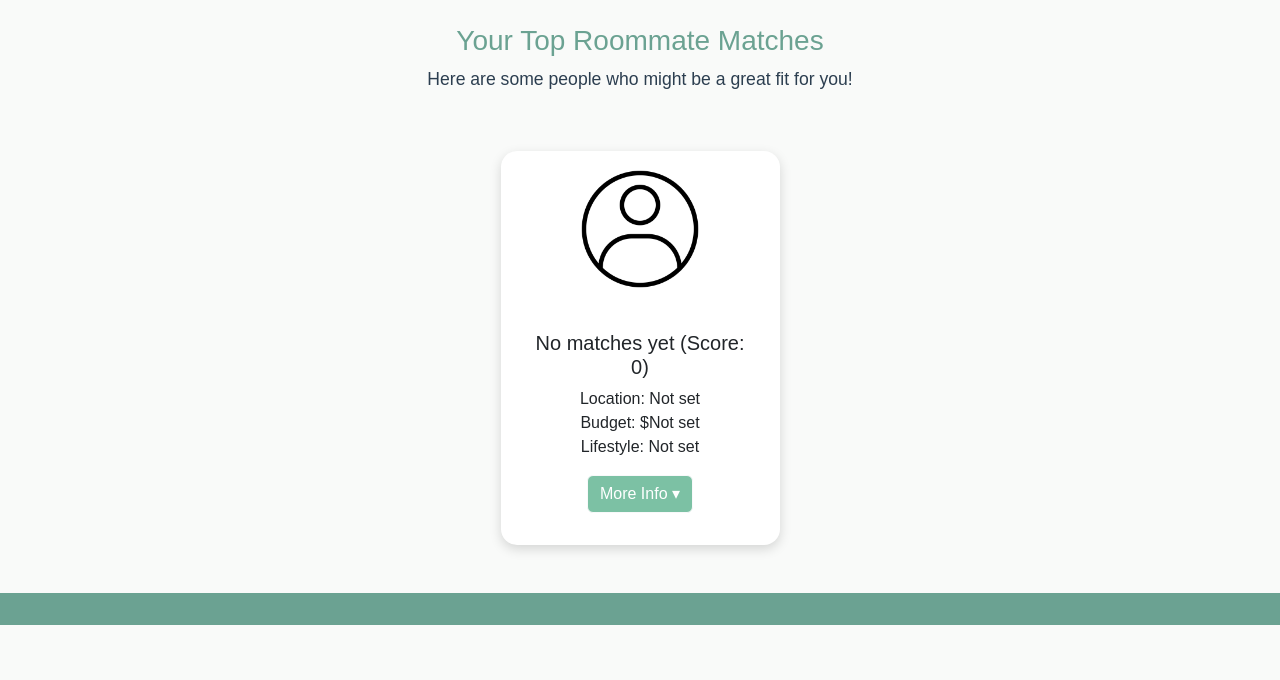
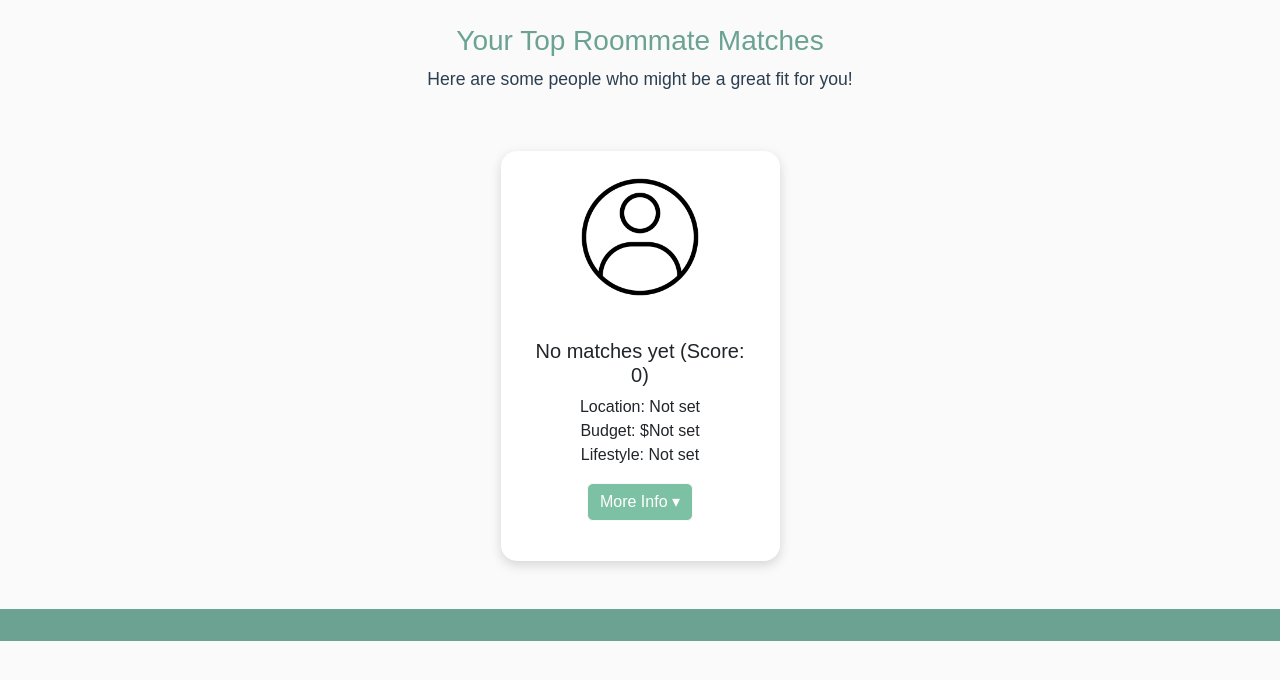
Before and after one commit to annaleenersten/RoomSync, a Flask app: page /matches in a window 1280 px wide. Shown: the part 57-737 px from the top of the page. Run offline with Flask 3, Linux system fonts and the light colour scheme; the visitor is signed in with stand-in values (Sample User, id 1); data comes from the database, SQL or seed files in the repository; data that the repository does not hold is empty; some web fonts are replaced.

Commit message:
Update style.css

```diff
--- a/code/frontend/static/style.css
+++ b/code/frontend/static/style.css
@@ -122,7 +122,7 @@ main h1{
 #matchCard{
   border-radius: 0%;
   border: 0;
-  padding: 0;
+  padding: 0.5rem 0;
 }
 
 #matchTitle{
```
